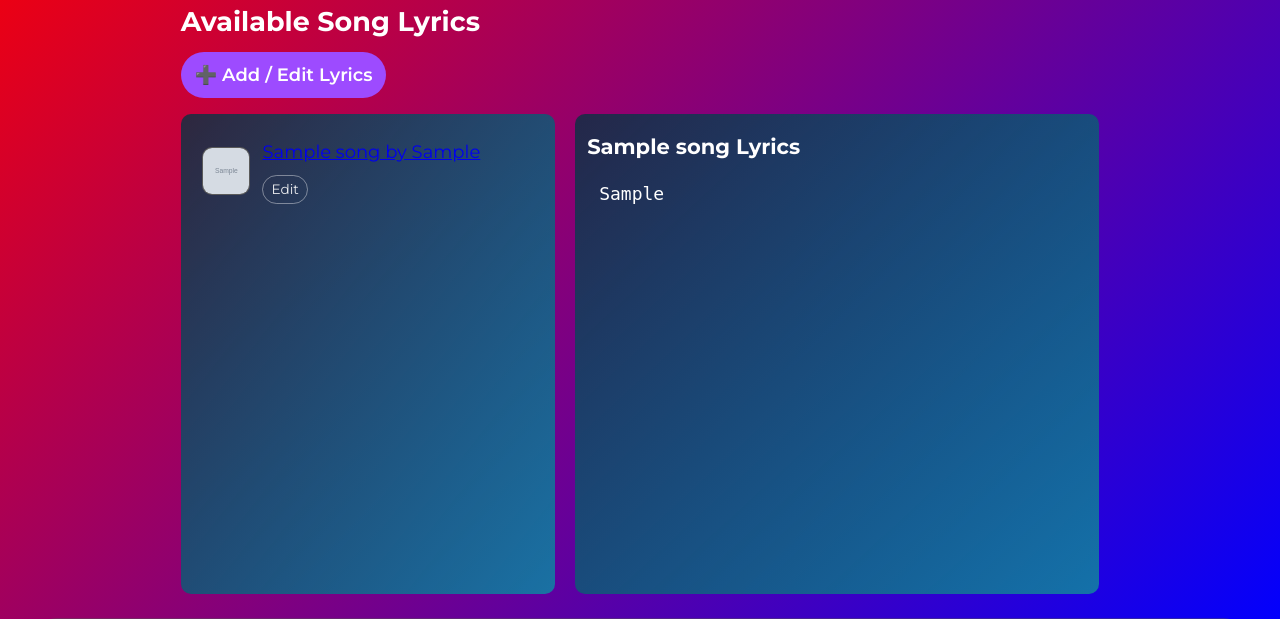
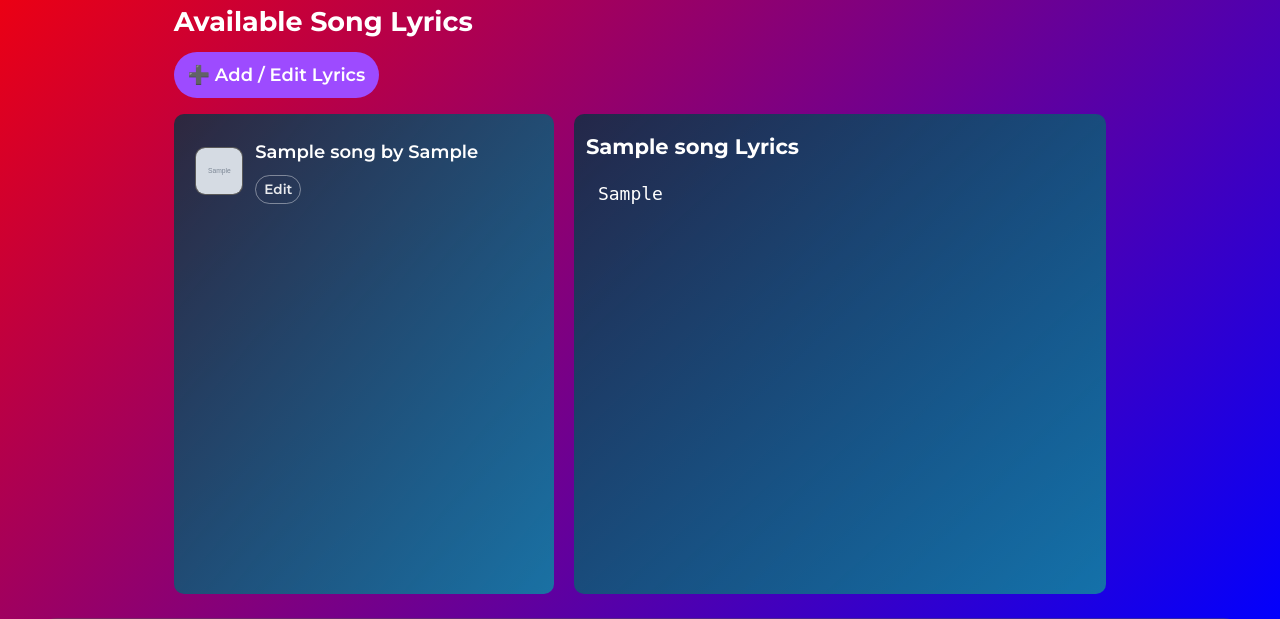
Before and after one commit to FerMon98/Ferzk-s-Music-Library, a PHP site: page /Webpages/lyricsWeb.php?song_id=1 in a window 1280 px wide. Shown: the part 162-781 px from the top of the page. Run offline with PHP 8.4, Linux system fonts and the light colour scheme; the visitor is signed in with stand-in values (Sample User, id 1); tables that the repository leaves empty hold one stand-in row (values such as "Sample post"); grey boxes marked "Sample" are stand-in pictures.

Commit message:
style: enhance link appearance in song line

```diff
--- a/Resources/CSS/lyricsWeb.css
+++ b/Resources/CSS/lyricsWeb.css
@@ -55,6 +55,8 @@
   border: 1px solid rgba(255,255,255,.25);
 }
 
+.song-line a { color: #fff; text-decoration: none; font-weight: 600; }
+
 /* tiny edit pill */
 .song-line{ display:flex; align-items:center; gap:.5rem; flex-wrap:wrap; }
 .tiny-edit{
```
